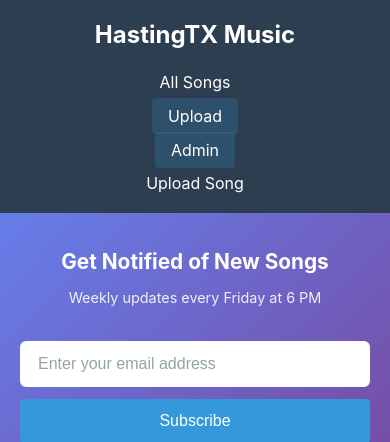
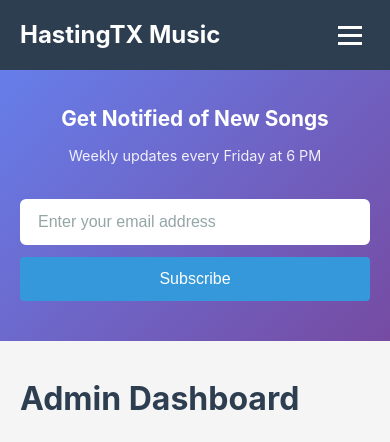
Before and after one commit to richardahasting/hastingtx-music, a Flask app: page /admin in a window 390 px wide. Shown: the top 442 px of the page. Run offline with Flask 3, Linux system fonts and the light colour scheme; data that the repository does not hold is empty; some libraries are stand-ins or nearby versions.

Commit message:
Add mobile-friendly hamburger menu navigation
- Added hamburger menu button that appears on mobile (<768px)
- Navigation collapses into a dropdown menu on mobile
- Animated hamburger icon transforms to X when open
- Dropdowns work via tap on mobile (not hover)
- Hidden Artist and Album columns on mobile to save space
- Menu closes when clicking a link

🤖 Generated with [Claude Code](https://claude.com/claude-code)

Co-Authored-By: Claude <noreply@anthropic.com>

```diff
--- a/static/css/style.css
+++ b/static/css/style.css
@@ -850,17 +850,127 @@ footer {
     gap: 1rem;
 }
 
+/* Mobile Navigation Toggle (Hamburger) */
+.nav-toggle {
+    display: none;
+    background: none;
+    border: none;
+    cursor: pointer;
+    padding: 0.5rem;
+    z-index: 1001;
+}
+
+.hamburger {
+    display: block;
+    width: 24px;
+    height: 3px;
+    background-color: white;
+    position: relative;
+    transition: background-color 0.3s;
+}
+
+.hamburger::before,
+.hamburger::after {
+    content: '';
+    position: absolute;
+    width: 24px;
+    height: 3px;
+    background-color: white;
+    left: 0;
+    transition: transform 0.3s;
+}
+
+.hamburger::before {
+    top: -8px;
+}
+
+.hamburger::after {
+    top: 8px;
+}
+
+/* Hamburger animation when open */
+.nav-toggle.nav-open .hamburger {
+    background-color: transparent;
+}
+
+.nav-toggle.nav-open .hamburger::before {
+    transform: rotate(45deg) translate(5px, 6px);
+}
+
+.nav-toggle.nav-open .hamburger::after {
+    transform: rotate(-45deg) translate(5px, -6px);
+}
+
 /* Responsive Design */
 @media (max-width: 768px) {
     .navbar .container {
+        flex-wrap: wrap;
+        justify-content: space-between;
+    }
+
+    .nav-toggle {
+        display: block;
+    }
+
+    .nav-links {
+        display: none;
         flex-direction: column;
-        gap: 1rem;
-    }
-
-    .nav-links {
-        flex-direction: column;
-        gap: 0.5rem;
-        text-align: center;
+        width: 100%;
+        gap: 0;
+        text-align: left;
+        background-color: #2c3e50;
+        margin-top: 1rem;
+        border-radius: 8px;
+        overflow: hidden;
+    }
+
+    .nav-links.nav-open {
+        display: flex;
+    }
+
+    .nav-links > li {
+        border-bottom: 1px solid rgba(255,255,255,0.1);
+    }
+
+    .nav-links > li:last-child {
+        border-bottom: none;
+    }
+
+    .nav-links > li > a {
+        display: block;
+        padding: 1rem 1.25rem;
+    }
+
+    /* Mobile dropdowns */
+    .nav-dropdown .dropdown-menu {
+        position: static;
+        display: none;
+        background-color: #243342;
+        box-shadow: none;
+        border-radius: 0;
+        min-width: 100%;
+        padding: 0;
+    }
+
+    .nav-dropdown.dropdown-open .dropdown-menu {
+        display: block;
+    }
+
+    .nav-dropdown .dropdown-menu a {
+        padding-left: 2.5rem;
+    }
+
+    .nav-dropdown:hover .dropdown-menu {
+        display: none;
+    }
+
+    .nav-dropdown.dropdown-open:hover .dropdown-menu {
+        display: block;
+    }
+
+    /* Hide the invisible bridge on mobile */
+    .nav-dropdown::after {
+        display: none;
     }
 
     .song-header h1 {
@@ -884,6 +994,14 @@ footer {
     .songs-table th,
     .songs-table td {
         padding: 0.5rem;
+    }
+
+    /* Hide less important columns on mobile */
+    .songs-table th:nth-child(3),
+    .songs-table td:nth-child(3),
+    .songs-table th:nth-child(4),
+    .songs-table td:nth-child(4) {
+        display: none;
     }
 
     .admin-stats {
--- a/templates/base.html
+++ b/templates/base.html
@@ -4,7 +4,7 @@
     <meta charset="UTF-8">
     <meta name="viewport" content="width=device-width, initial-scale=1.0">
     <title>{% block title %}HastingTX Music{% endblock %}</title>
-    <link rel="stylesheet" href="{{ url_for('static', filename='css/style.css') }}?v=20251212a">
+    <link rel="stylesheet" href="{{ url_for('static', filename='css/style.css') }}?v=20251212b">
     {% block extra_css %}{% endblock %}
 </head>
 <body>
@@ -14,7 +14,10 @@
                 <h1 class="logo">
                     <a href="{{ url_for('index') }}">HastingTX Music</a>
                 </h1>
-                <ul class="nav-links">
+                <button class="nav-toggle" id="nav-toggle" aria-label="Toggle navigation">
+                    <span class="hamburger"></span>
+                </button>
+                <ul class="nav-links" id="nav-links">
                     <li><a href="{{ url_for('playlist', identifier='all') }}">All Songs</a></li>
                     {% if nav_albums %}
                     <li class="nav-dropdown">
@@ -153,6 +156,38 @@
     }
     </script>
 
+    <script>
+    // Mobile navigation toggle
+    const navToggle = document.getElementById('nav-toggle');
+    const navLinks = document.getElementById('nav-links');
+
+    if (navToggle) {
+        navToggle.addEventListener('click', function() {
+            navLinks.classList.toggle('nav-open');
+            navToggle.classList.toggle('nav-open');
+        });
+
+        // Close menu when clicking a link (except dropdowns)
+        navLinks.querySelectorAll('a:not(.dropdown-toggle)').forEach(link => {
+            link.addEventListener('click', () => {
+                navLinks.classList.remove('nav-open');
+                navToggle.classList.remove('nav-open');
+            });
+        });
+
+        // Handle dropdown toggles on mobile
+        navLinks.querySelectorAll('.dropdown-toggle').forEach(toggle => {
+            toggle.addEventListener('click', function(e) {
+                if (window.innerWidth <= 768) {
+                    e.preventDefault();
+                    const parent = this.parentElement;
+                    parent.classList.toggle('dropdown-open');
+                }
+            });
+        });
+    }
+    </script>
+
     <script src="{{ url_for('static', filename='js/main.js') }}"></script>
     {% block extra_js %}{% endblock %}
 </body>
```
